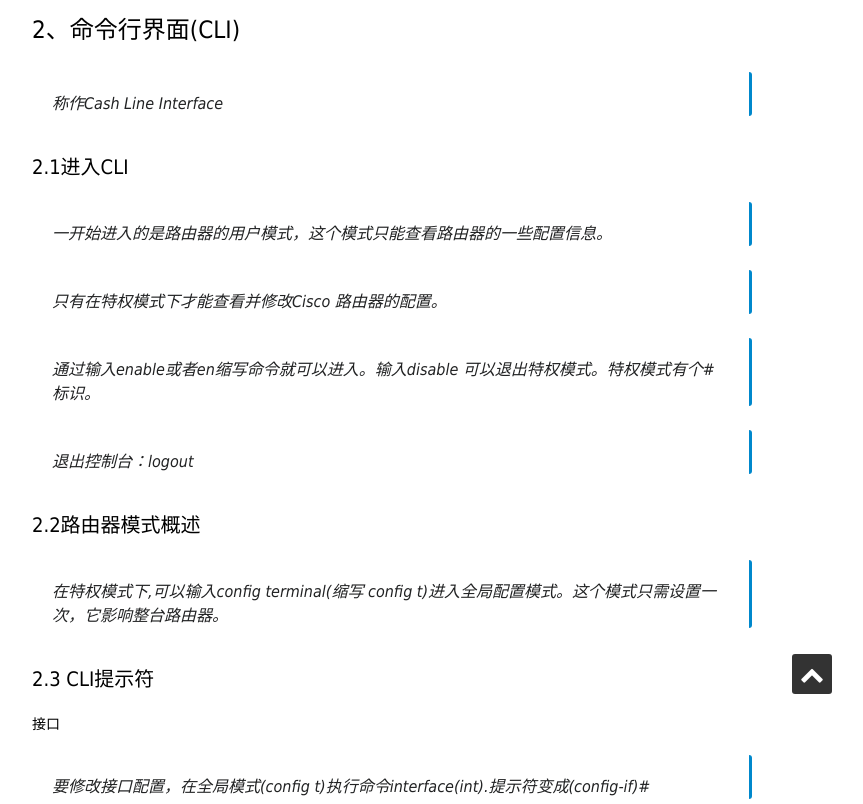
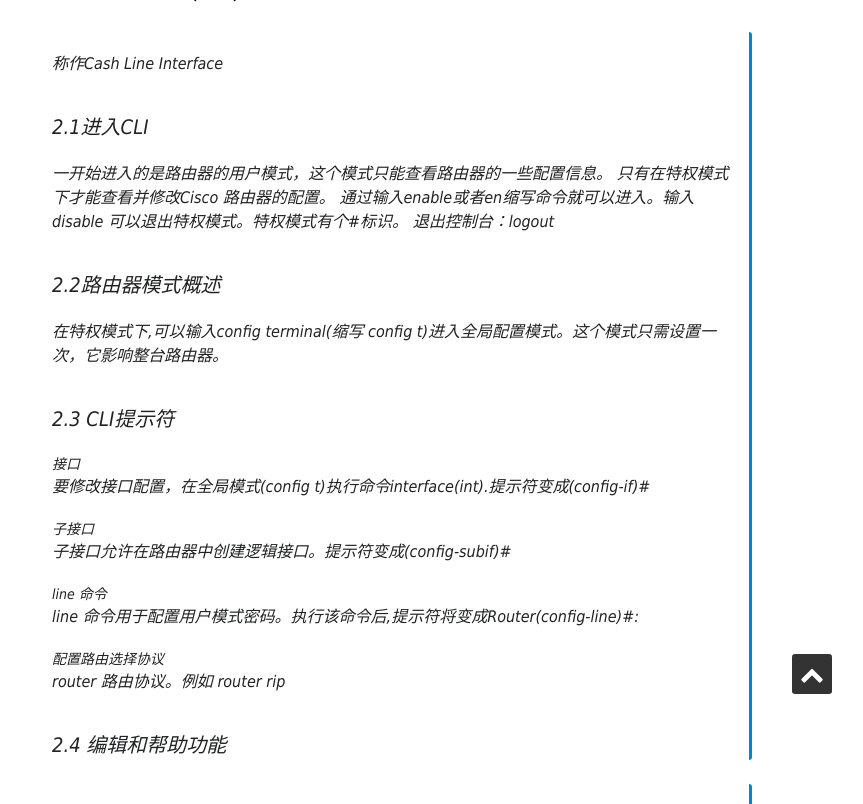
Before and after one commit to Xesian/Xesian, a Jekyll site: the page built from _posts/2015-03-29-思科学习笔记1.markdown, in a window 1280 px wide and 900 px high, scrolled down 1639 px, cut to the strip 96-900 px from the top of the window. Shown: the whole strip, without its empty margins (248-1111 px from the left). Built offline with Jekyll 4.4.1, drawn with Linux system fonts in a browser that asks for light colours; nearby versions of some CDN libraries; some web fonts are replaced; comment, search, counter and statistics services are not loaded.

Commit message:
15-03-29 15:10

```diff
--- a/_posts/2015-03-29-思科学习笔记1.markdown
+++ b/_posts/2015-03-29-思科学习笔记1.markdown
@@ -18,8 +18,8 @@
 + 提供连接网络资源的可靠性。
 
 #### 1.2 连接思科路由器
+
 ###### 可以通过下面几种方式连接到思科路由器
-
 + 连接控制台端口，通过一个RJ45接头；
 + 通过辅助端口(auxiliary port)；
 + 用Telnet程序。
@@ -30,42 +30,31 @@
 
 > IOS 加载后，它将寻找有效配置(启动配置),这种配置存储在非易失RAM(NVRAM)中。如果NVRAM中没有配置，路由器将发送广播,向TFTP主机请求有效配置。如果请求失败,将进入设置模式---一个循序渐进的过程。
 
->![启动图片](http://7xibm4.com1.z0.glb.clouddn.com/images/cisco2015-03-29_10-37-19.png)
+![启动图片](http://7xibm4.com1.z0.glb.clouddn.com/images/cisco2015-03-29_10-37-19.png)
 
 
 ### 2、命令行界面(CLI)
+
 > 称作Cash Line Interface
-
 ####2.1进入CLI
 > 一开始进入的是路由器的用户模式，这个模式只能查看路由器的一些配置信息。
-
 >只有在特权模式下才能查看并修改Cisco 路由器的配置。
-
 >通过输入enable或者en缩写命令就可以进入。输入disable 可以退出特权模式。特权模式有个#标识。
-
 >退出控制台：logout
-
 ####2.2路由器模式概述
 > 在特权模式下,可以输入config terminal(缩写 config t)进入全局配置模式。这个模式只需设置一次，它影响整台路由器。
-
 #### 2.3 CLI提示符
-
 ###### 接口
 > 要修改接口配置，在全局模式(config t)执行命令interface(int).提示符变成(config-if)#
-
 ###### 子接口
 > 子接口允许在路由器中创建逻辑接口。提示符变成(config-subif)#
-
 ###### line 命令
 > line 命令用于配置用户模式密码。执行该命令后,提示符将变成Router(config-line)#:
-
 ######配置路由选择协议
 > router 路由协议。例如 router rip
-
 ####2.4 编辑和帮助功能
 
 > 利用 ? 可以查询获得帮助信息。
-
 
 >一些高级编辑功能如下：(只摘取一部分)
 
@@ -82,9 +71,6 @@
 > show version 显示系统的硬件信息的基本配置以及软件的版本和启动映象。
 
 > show interface 和show interface brief 用于验证路由器配置和网络故障。
-
-
-
 
 ### 3、交换机和路由器的管理配置
 > 在交换机和路由器上，可配置的管理功能如下:
@@ -138,8 +124,8 @@
 + no login:在路由器没有设置密码也能也允许建立telnet连接。
 
 ###### 设置安全外壳(SSH)
+
 >步骤如下：
-
 >>1. 设置主机名：hostname xx
 2. 设置域名: ip domain-name xx (为生成加密密钥，必须有用户名和域名)
 3. 将用户名设置成支持SSH客户端接入：username xx password xx
@@ -147,10 +133,6 @@
 5. 在路由器启用SSH第二版(并非需要，但这个安全性更好):ssh version 2
 6. 进入路由器vty线路配置模式:line vty 0 ?
 7. 最后，依次指定将SSH和Telnet作为接入协议：transport input ssh telnet(若不加入telnet,则路由器只支持ssh接入)。
-
-
-
-
 
 ####3.4 对密码进行加密
 
@@ -173,7 +155,7 @@
 
 ### 4、路由器接口
 ####4.1 启用接口
->
+
 + 禁用接口:shutdown
 + 启用接口: no shutdown
 
@@ -185,8 +167,7 @@
 ###### 实用管道
  > 此管道非管道，而是输出限定符。它可以让我们在配置或其他冗长输出中迅速找到目标。
 
- > sh run | ?
-
+ > sh run '|' ?
 
 ###### 配置串行接口的命令
  > 我们通常实用串行接口连接CSU/DSU设备，这种设备为路由器线路提供时钟频率。
@@ -199,10 +180,7 @@
 
  > 使用命令 clock rate 配置DCE串行接口时钟频率。
 
-
  > bandwidth 配置串行接口的带宽。
-
-
 
 ### 5、查看、配置和删除配置
 
```
